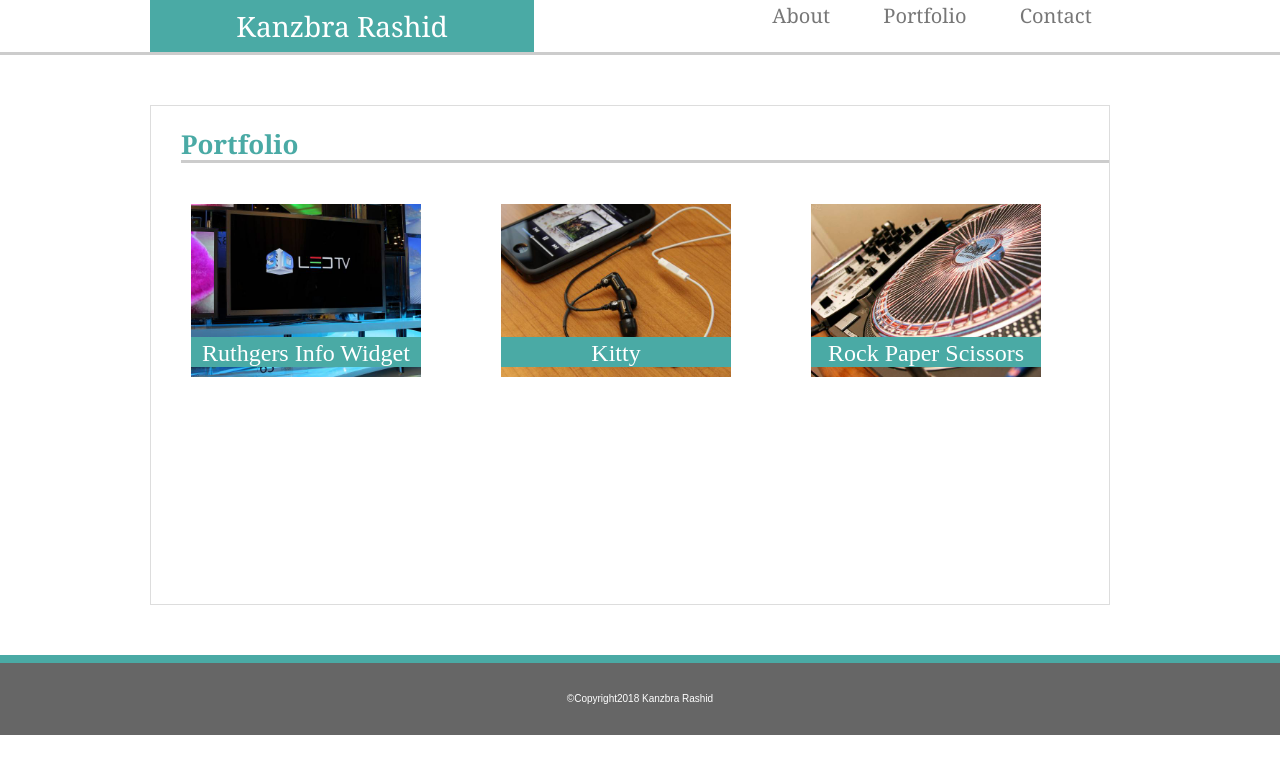
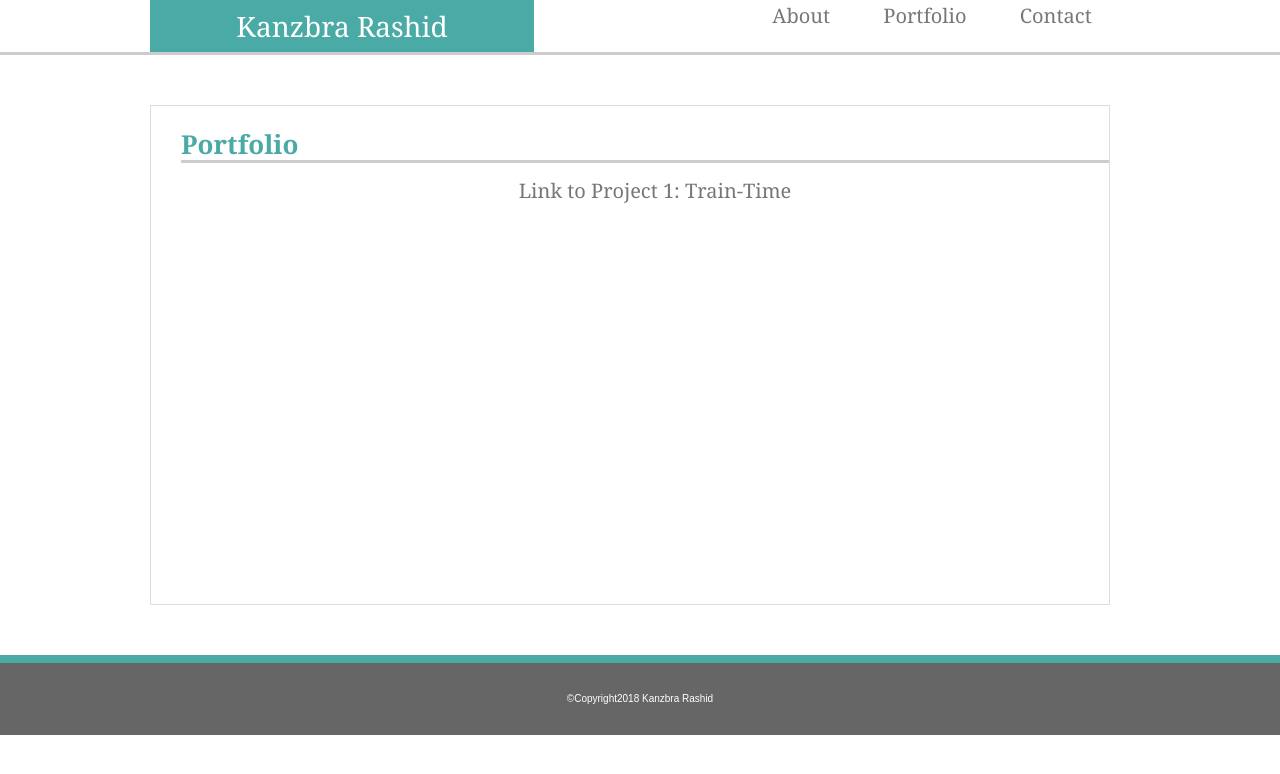
Before and after one commit to kanzbra/Responsive-Portfolio, a plain HTML site: page portfolio.html in a window 1280 px wide. Drawn offline with Linux system fonts and the light colour scheme.

Commit message:
third commit

```diff
--- a/portfolio.html
+++ b/portfolio.html
@@ -49,9 +49,7 @@
 
 
                             <ul class="project">
-                                <li class="box"><div><img class="project" src="assets/technics-q-c-640-480-9.jpg" alt="Project 1"><span class="project-title">Ruthgers Info Widget</span></div></li>
-                                <li class="box"><div><img class="project" src="assets/technics-q-c-640-480-7.jpg" alt="Project 1"><span class="project-title">Kitty</span></div></li>
-                                <li class="box"><div><img class="project" src="assets/technics-q-c-640-480-2.jpg"><span class="project-title">Rock Paper Scissors</span></div></li>
+                                <a href="../Train-Time/index.html">Link to Project 1: Train-Time</a>
                             </ul>
                         </section>
 
```
Also changed, not shown: index.html (+1 -2 lines), contact.html (renamed from assets/contact.html), 1 other file.
